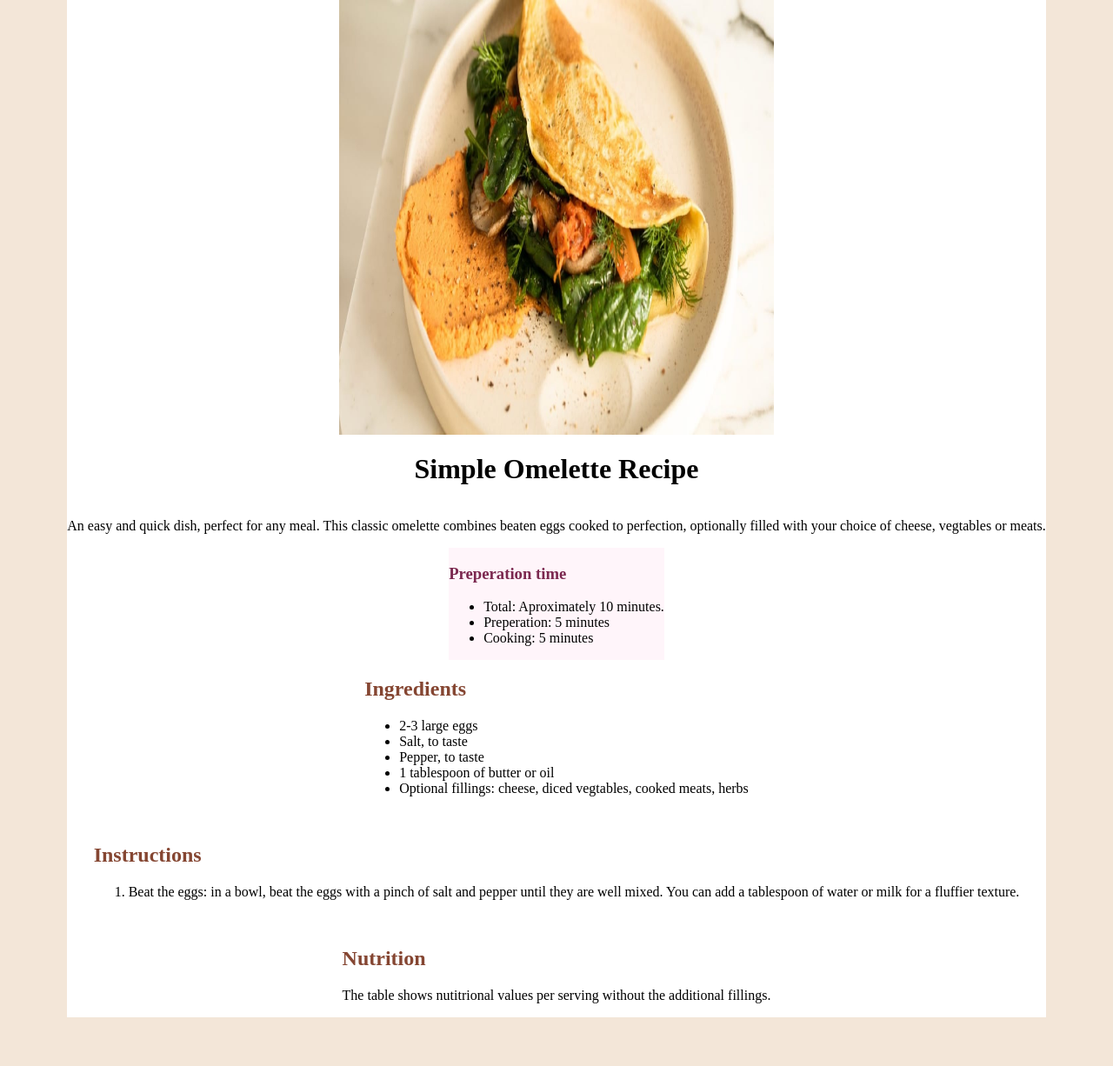
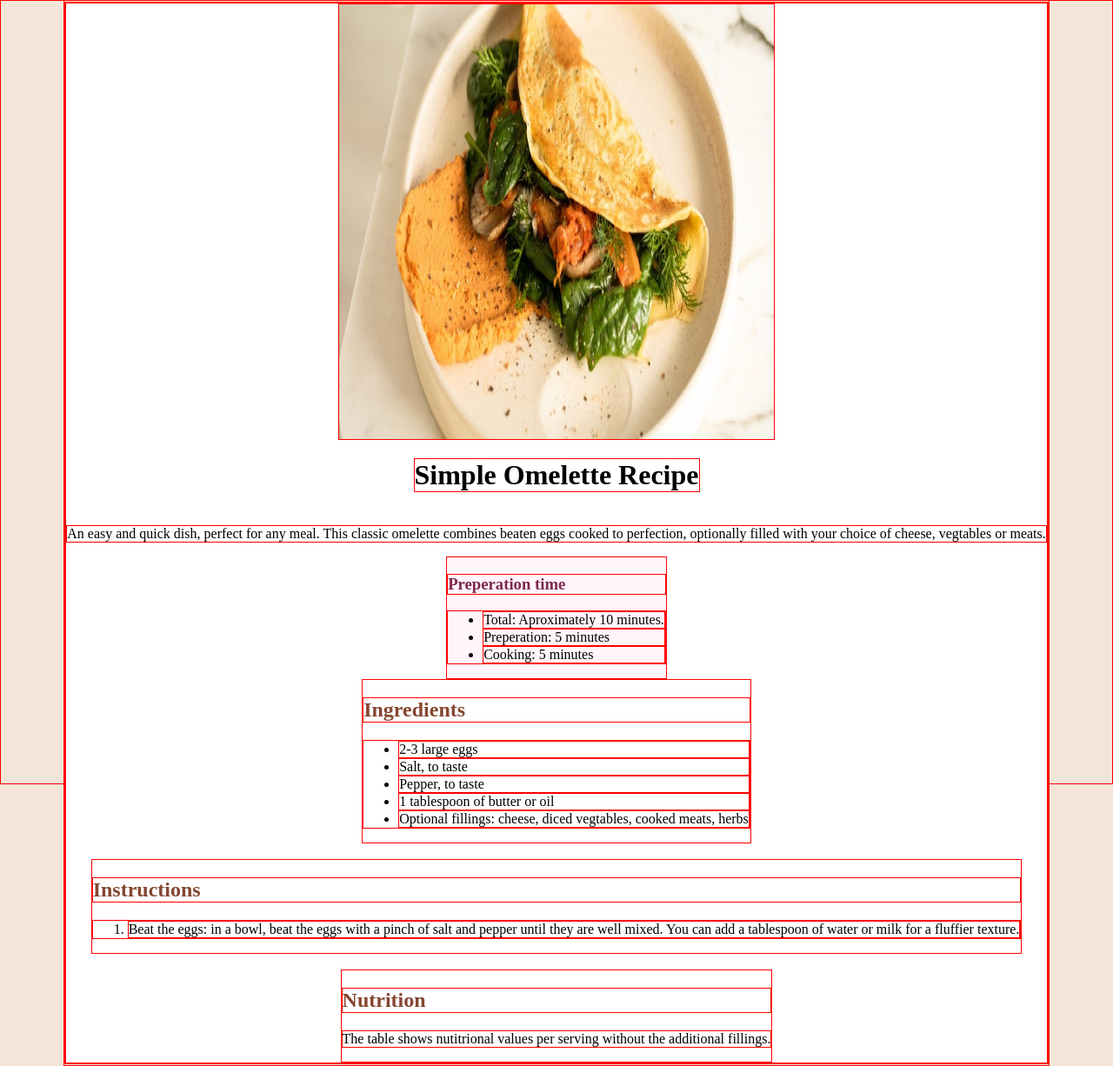
Before and after one commit to wotanut/frontend-mentor, a Jekyll site: the page recipe/index.html, which Jekyll copies as it is, in a window 1280 px wide. Shown: the whole page at 87% size. Built offline with Jekyll 4.4.1, drawn with Linux system fonts in a browser that asks for light colours; some web fonts are replaced; before the commit the page ends 1170 px from its top, so only the background shows below that.

Commit message:
What I achieved in 30 mins
Gonna be honest, it was a bit of a stretch to get this all done in 30
minutes. Here's what I achieved so far:

- Basic layout
- Colouring
- Font (I think, I always struggle to see if the font has been applied
or not)
- Border outline to see where alll the borders of everythign are

Here's what I still need to do:
- Set a width and media queries
- Change the styling for UL and LI
- Add in a table
- Update the content as I didn't have it all there in the first place

I think with practice with Emmet I could definetly get the semantics
done in under 5 minutes next time

```diff
--- a/recipe/css/styles.css
+++ b/recipe/css/styles.css
@@ -37,6 +37,10 @@
   color: var(--Brown-800);
 }
 
+* {
+  border: solid 1px red;
+}
+
 .time {
   background-color: var(--Rose-50);
 }
```
